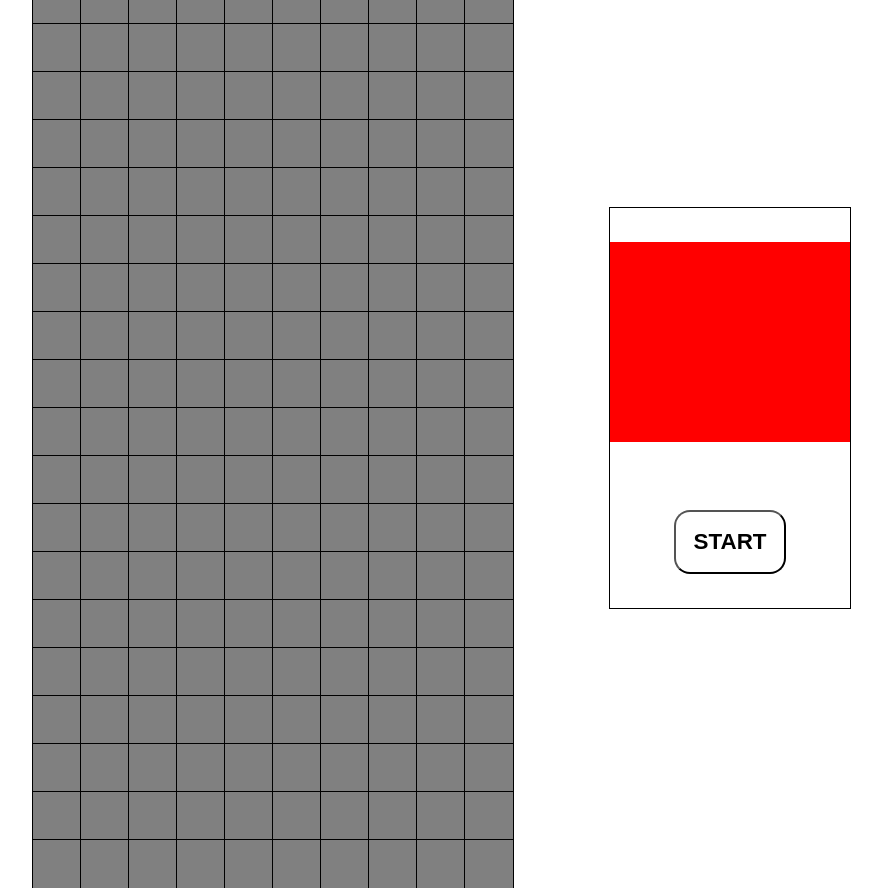
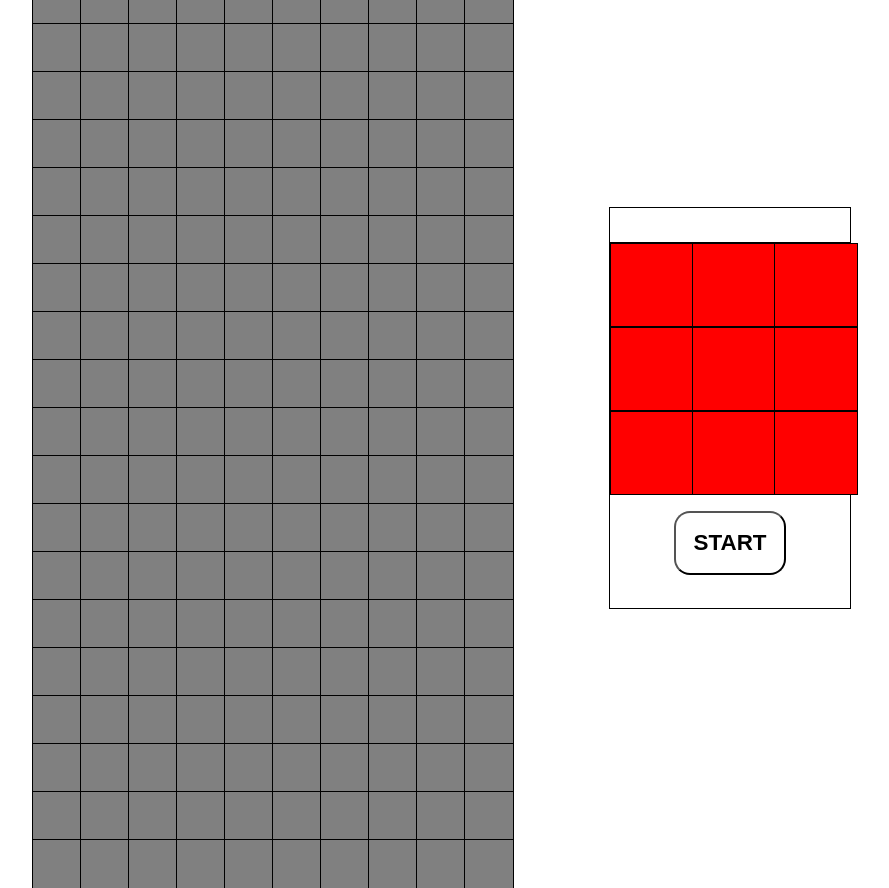
Before and after one commit to karowarz/tetris2, a website built with Vite: page index.html in a window 1280 px wide. Shown: the whole page, without its empty margins (198-1087 px from the left). Built offline with nearby package versions, Linux system fonts and the light colour scheme.

Commit message:
before clean pc

```diff
--- a/css/style.css
+++ b/css/style.css
@@ -58,8 +58,17 @@ body {
   width: 15rem;
 }
 
-.showNext{
+.showNext {
   height: 50%;
   width: 100%;
+  border: 1px solid #000;
+  display: grid;
+  grid-template-columns: repeat(3, 1fr);
+}
+
+.tiles{
+  aspect-ratio: 1;
+  width: 100%;
   background-color: red;
+  border: 1px solid #000;
 }
--- a/index.html
+++ b/index.html
@@ -9,7 +9,17 @@
   <body>
     <div class="board" data-board></div>
     <div class="information">
-      <div class="showNext" data-next></div>
+      <div class="showNext" data-next>
+        <div class="tiles"></div>
+        <div class="tiles"></div>
+        <div class="tiles"></div>
+        <div class="tiles"></div>
+        <div class="tiles"></div>
+        <div class="tiles"></div>
+        <div class="tiles"></div>
+        <div class="tiles"></div>
+        <div class="tiles"></div>
+      </div>
       <button class="button" data-start>START</button>
       <button class="button clicked" data-resume>WZNOW</button>
       <button class="button clicked" data-stop>STOP</button>
```
